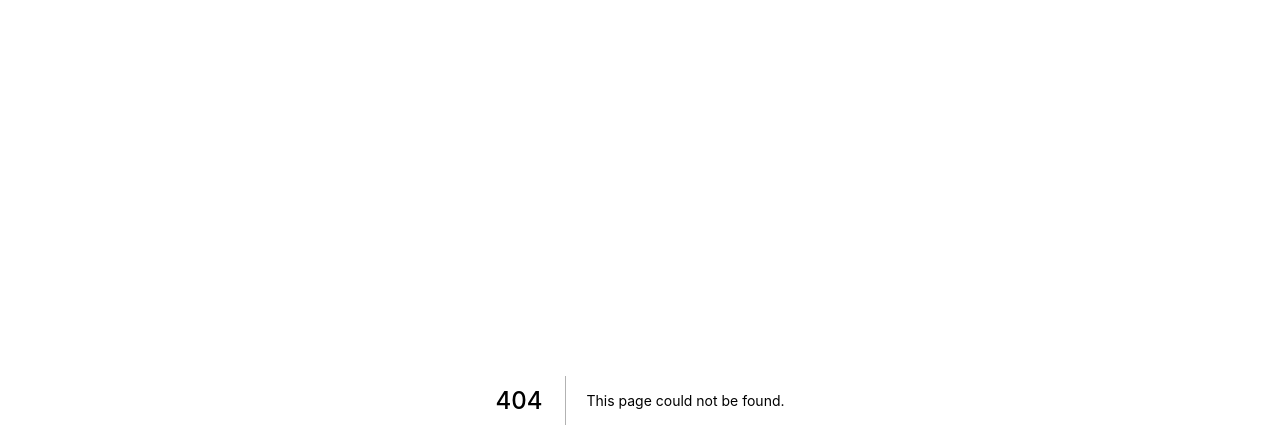
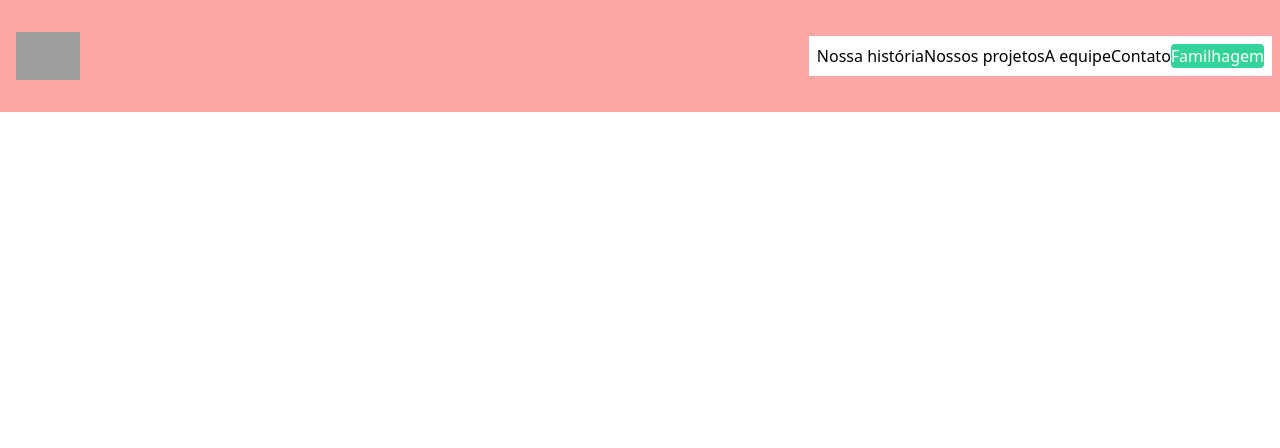
Before and after one commit to bennychun99/site2, a Next.js app: page /teste in a window 1280 px wide. Before the commit this address had no page. Shown: the top 448 px of the page. Built offline with nearby package versions, Linux system fonts and the light colour scheme; grey boxes are pictures that could not be loaded.

Commit message:
pagina teste

```diff
--- /dev/null
+++ b/pages/teste.js
@@ -0,0 +1,86 @@
+import Head from "next/head";
+function Logotipo() {
+  return (
+    <div>
+      <a href="#">
+        <img
+          src="/logo-horizontal.png"
+          alt="Logotipo"
+          className="p-2 hidden md:inline-block max-h-16"
+        />
+        <img
+          src="/logo-vertical.png"
+          alt="Logotipo"
+          width={150}
+          className="p-2 inline-block md:hidden"
+        />
+      </a>
+    </div>
+  );
+}
+function Menu() {
+  return (
+    <div>
+      <div className="inline-block md:hidden">
+        <button>
+        <svg
+          xmlns="http://www.w3.org/2000/svg"
+          fill="none"
+          viewBox="0 0 24 24"
+          stroke="currentColor"
+          className="h-12"
+        >
+          <path
+            stroke-linecap="round"
+            stroke-linejoin="round"
+            stroke-width="2"
+            d="M4 6h16M4 12h16M4 18h16"
+          />
+        </svg>
+        </button>
+        <div>
+        <a href="#" className="block">Nossa história</a>
+        <a href="#" className="block">Nossos projetos</a>
+        <a href="#" className="block">A equipe</a>
+        <a href="#" className="block">Contato</a>
+        <a href="#" className="block bg-green-400 text-white rounded">
+          Familhagem
+        </a>
+        </div>
+      </div>
+
+      <div className="hidden bg-white p-2 md:flex items-center">
+        <a href="#">Nossa história</a>
+        <a href="#">Nossos projetos</a>
+        <a href="#">A equipe</a>
+        <a href="#">Contato</a>
+        <a href="#" className="bg-green-400 text-white rounded">
+          Familhagem
+        </a>
+      </div>
+    </div>
+  );
+}
+
+function Header() {
+  return (
+    <div className="p-2 container h-28 max-w-7xl m-auto bg-red-300 flex justify-between items-center">
+      <Logotipo />
+      <Menu />
+    </div>
+  );
+}
+function Home() {
+  return (
+    <div>
+      <Head>
+        <title>Equipe PoliMilhagem</title>
+        <link rel="icon" href="/favicon.ico" />
+      </Head>
+      <div className="flex justify-center">
+        <Header />
+      </div>
+    </div>
+  );
+}
+export default Home;
```
